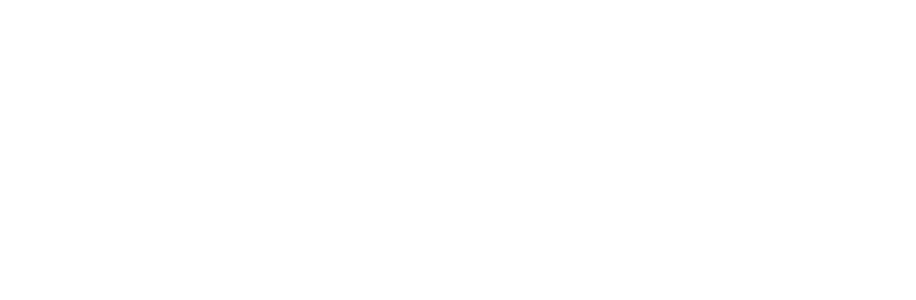
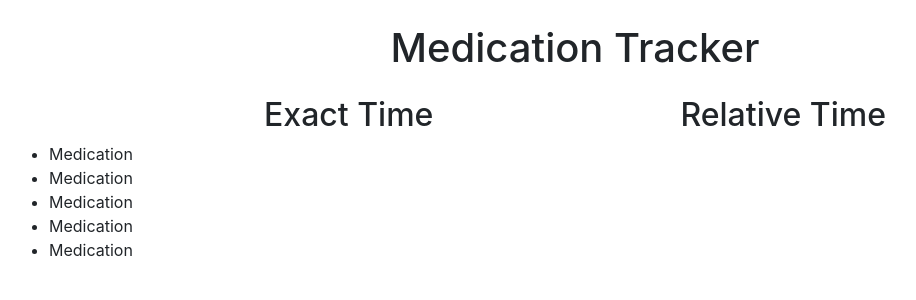
Before and after one commit to LaurelFR/med-tracker, a React (Create React App) app: page / in a window 1280 px wide. Shown: the top 300 px of the page, without its empty margins (65-981 px from the left). Built offline with nearby package versions, Linux system fonts and the light colour scheme.

Commit message:
Added basic setup and styling

```diff
--- a/public/index.html
+++ b/public/index.html
@@ -13,6 +13,8 @@
       user's mobile device or desktop. See https://developers.google.com/web/fundamentals/web-app-manifest/
     -->
   <link rel="manifest" href="%PUBLIC_URL%/manifest.json" />
+  <link href="https://cdn.jsdelivr.net/npm/bootstrap@5.3.2/dist/css/bootstrap.min.css" rel="stylesheet"
+    integrity="sha384-T3c6CoIi6uLrA9TneNEoa7RxnatzjcDSCmG1MXxSR1GAsXEV/Dwwykc2MPK8M2HN" crossorigin="anonymous">
   <!--
       Notice the use of %PUBLIC_URL% in the tags above.
       It will be replaced with the URL of the `public` folder during the build.
--- a/src/App.js
+++ b/src/App.js
@@ -1,7 +1,15 @@
 import "./App.css";
+import MedTracker from "./MedTracker";
 
 function App() {
-  return <div className="App"></div>;
+  return (
+    <div className="App">
+      <div className="container">
+        <h1 className="text-center mt-4">Medication Tracker</h1>
+        <MedTracker />
+      </div>
+    </div>
+  );
 }
 
 export default App;
--- /dev/null
+++ b/src/MedTracker.js
@@ -0,0 +1,21 @@
+import React from "react";
+
+export default function MedTracker() {
+  return (
+    <div className="MedTracker">
+      <div className="mt-4 d-flex justify-content-evenly">
+        <h2>Exact Time</h2>
+        <h2>Relative Time</h2>
+      </div>
+      <div>
+        <ul>
+          <li>Medication</li>
+          <li>Medication</li>
+          <li>Medication</li>
+          <li>Medication</li>
+          <li>Medication</li>
+        </ul>
+      </div>
+    </div>
+  );
+}
```
